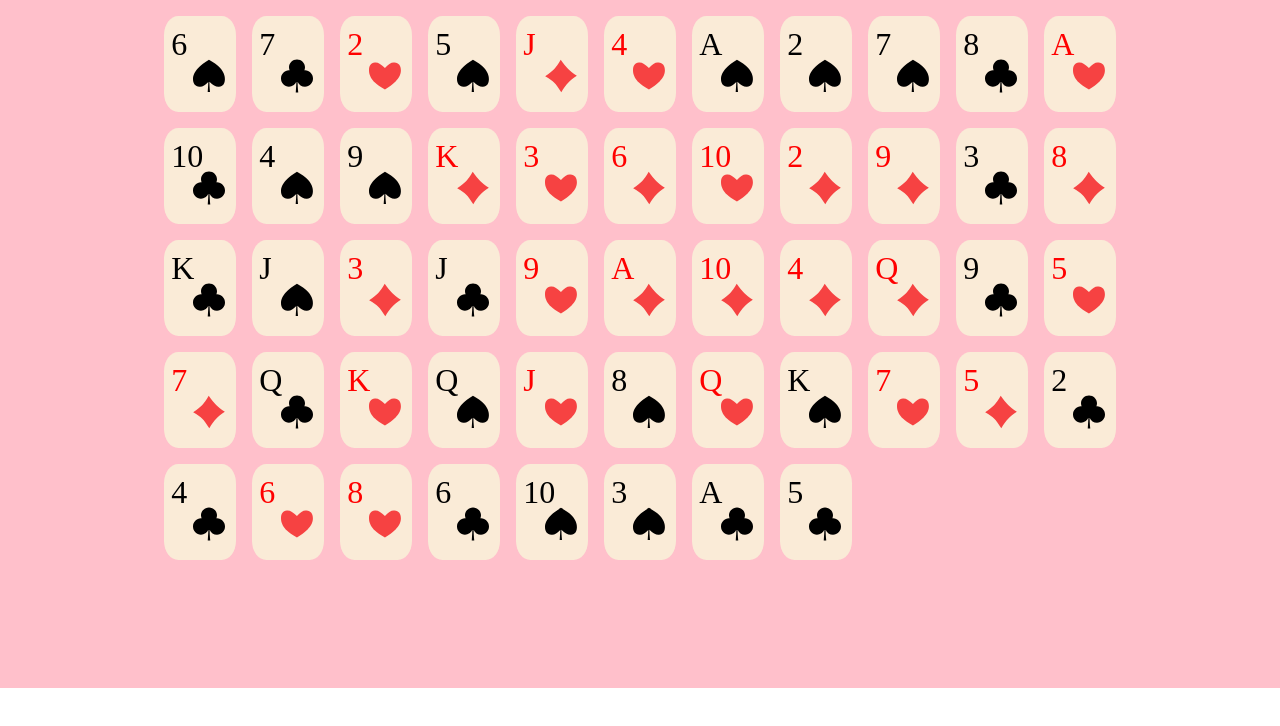
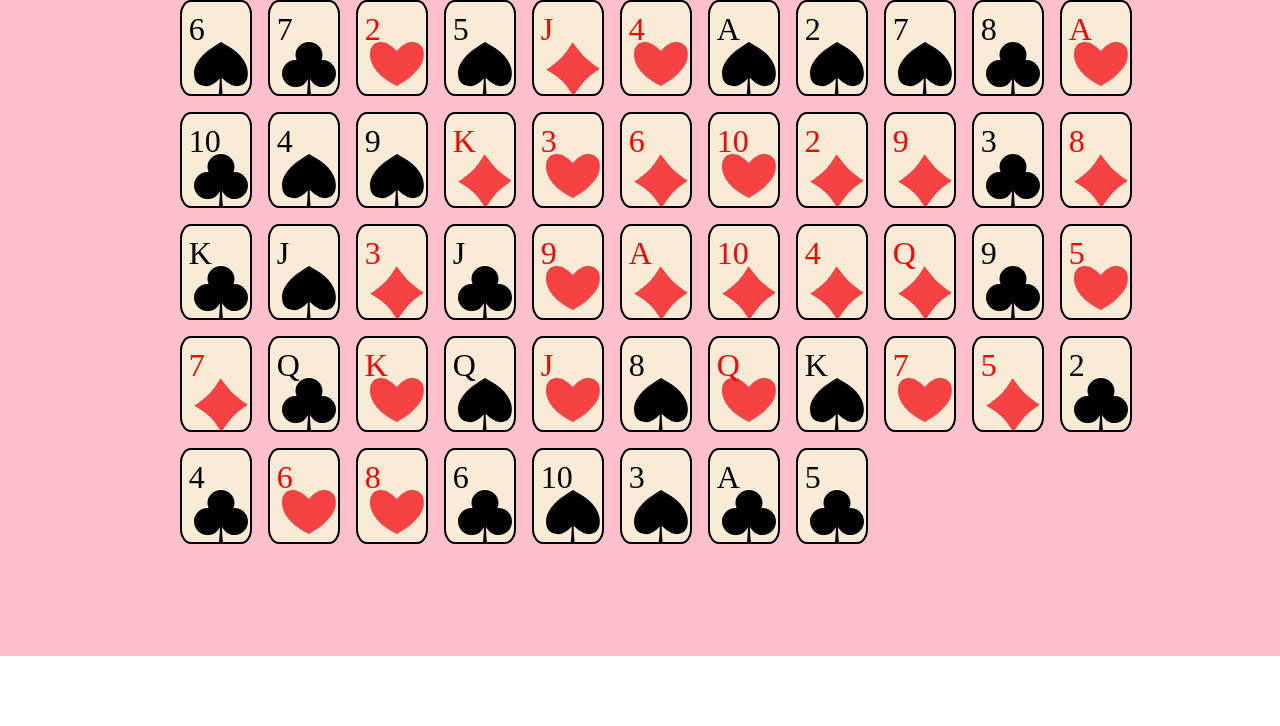
Before and after one commit to dotkalm/basic-sorts-demo, a plain HTML site: page sorting/bubbleSort/index.html in a window 1280 px wide. Drawn offline with Linux system fonts and the light colour scheme.

Commit message:
clubs position prevent rotate

```diff
--- a/sorting/bubbleSort/css/main.css
+++ b/sorting/bubbleSort/css/main.css
@@ -1,6 +1,7 @@
 *{
 	margin:0;
 	padding:0;
+	box-sizing: border-box;
 }
 .deck-zone{
 	display: grid;
@@ -12,7 +13,6 @@
 	grid-template-columns: repeat(11 , 9vmin);
 	grid-template-rows: repeat(6 , 12vmin);
 	gap:2vmin;
-	padding: 2vmin;
 }
 @media (max-width: 1250px) {
 	.deck-zone{
@@ -39,14 +39,13 @@
 	grid-template-columns: repeat(10 , 10%);
 	grid-template-rows: repeat(10 , 10%);
 	background-color: antiquewhite;
-	border-radius: 20%;
-
-}
-.card img{
-	grid-row: 5/10;
-	grid-column: 5/10;
-	width: 90%;
-	height: 90%;
+	border: .3vmin solid black;
+	margin: 2vmin;
+	border-radius: 15%;
+	background-size: 80%;
+	background-repeat: no-repeat;
+	background-position-y: 5vmin;
+	background-position-x: 1.5vmin;
 }
 .card .rank{
 	grid-row: 2;
--- a/sorting/bubbleSort/index.html
+++ b/sorting/bubbleSort/index.html
@@ -12,7 +12,7 @@
 </head>
 <body>
 	<section class="table-for-sorting">
-		<article class="deck-zone" ondrop="dropHandler(event);" ondragover="dragOverHandler(event);" ondragleave="dragLeaveHandler(event)" ondrag="dragStartHandler(event);" >
+		<article class="deck-zone" ondrop="dropHandler(event);" ondragover="dragOverHandler(event);" ondragleave="dragLeaveHandler(event)" ondrag="dragStartHandler(event);" ondragend="dragEndHandler(event)">
 		</article>
 	</section>
 
--- a/sorting/bubbleSort/js/app.js
+++ b/sorting/bubbleSort/js/app.js
@@ -10,16 +10,11 @@ function loadDeck(){
 		card.setAttribute("id", i)
 		const rankCard = document.createElement("div")
 		rankCard.setAttribute("class", "rank")
-		rankCard.setAttribute("draggable", false)
 		const suitCard = document.createElement("div")
 		suitCard.setAttribute("class", "suit")
-		const image = document.createElement("img")
-		image.setAttribute("draggable", false)
-		image.setAttribute("src", `assets/${suit}.svg`)
-		image.style.zIndex = 0
+		card.style.backgroundImage = `url("assets/${suit}.svg")`
 		rankCard.innerText = isNaN(Number(rank)) ? rank[0] : rank
 		suitCard.innerText = suit
-		card.appendChild(image)
 		card.appendChild(rankCard)
 		deckZone.appendChild(card)
 	}
--- a/sorting/bubbleSort/js/eventHandlers.js
+++ b/sorting/bubbleSort/js/eventHandlers.js
@@ -4,12 +4,15 @@ let dragOverHandlerIndex
 let dragStartHandlerIndex
 let dropHandlerIndex
 
+function dragEndHandler({}){
+	clearDragZone()
+}
 function dropHandler({target}){
 	event.preventDefault();
 	const { id, className } = target
 	if(id){
 		clearDragZone()
-		makeSwap(dragStartHandlerIndex, dragLeaveHandlerIndex)
+		makeSwap(dragStartHandlerIndex, Number(id))
 	}
 }
 function dragLeaveHandler({target}){
@@ -42,7 +45,7 @@ function dragOverHandler({target}){
 function dragStartHandler({target}){
 	const { id } = target
 	event.preventDefault();
-	if(id !== dragStartHandlerIndex){
+	if(id && id !== dragStartHandlerIndex){
 		dragStartHandlerIndex = Number(id)
 	}
 }
```
